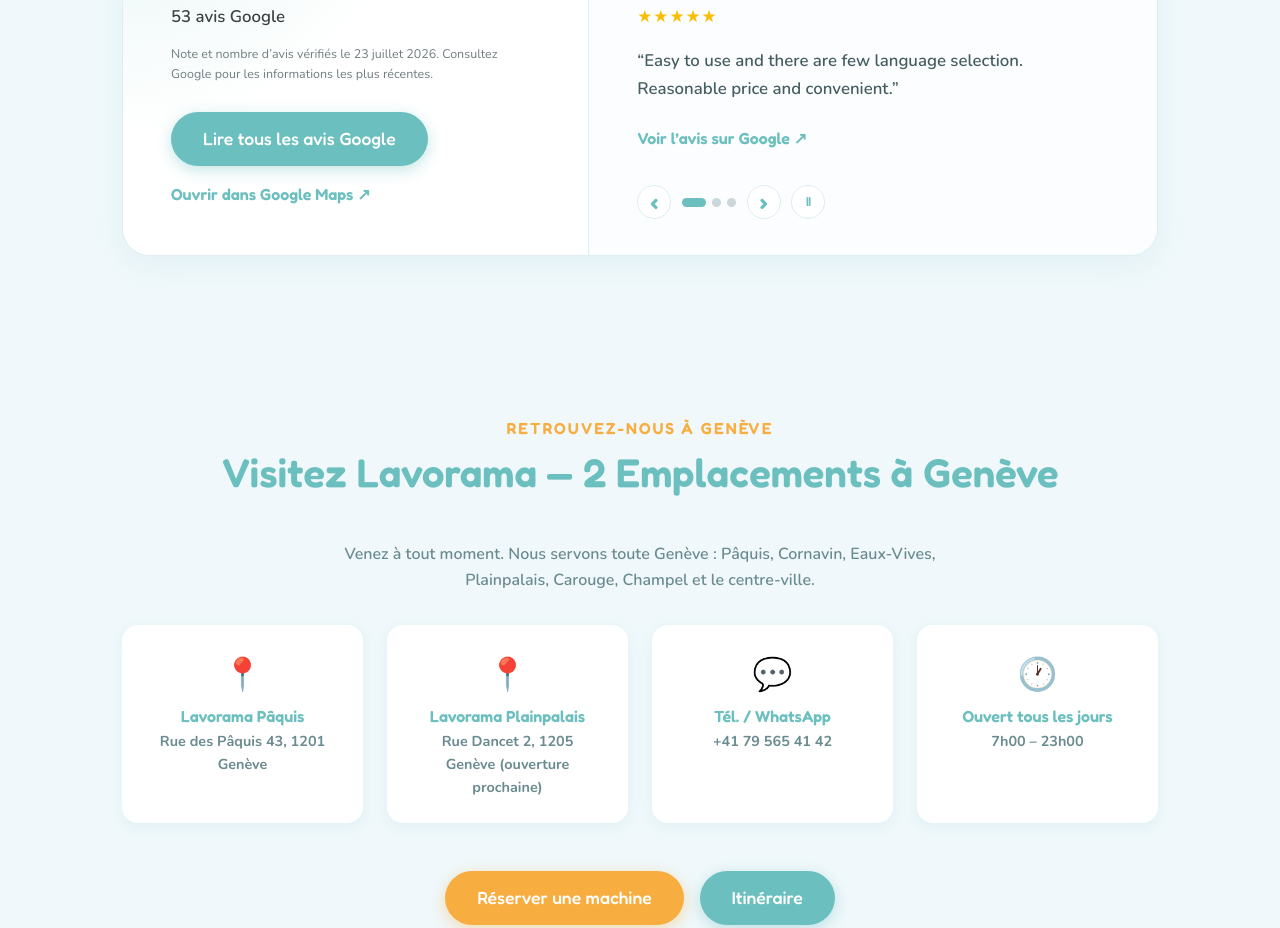
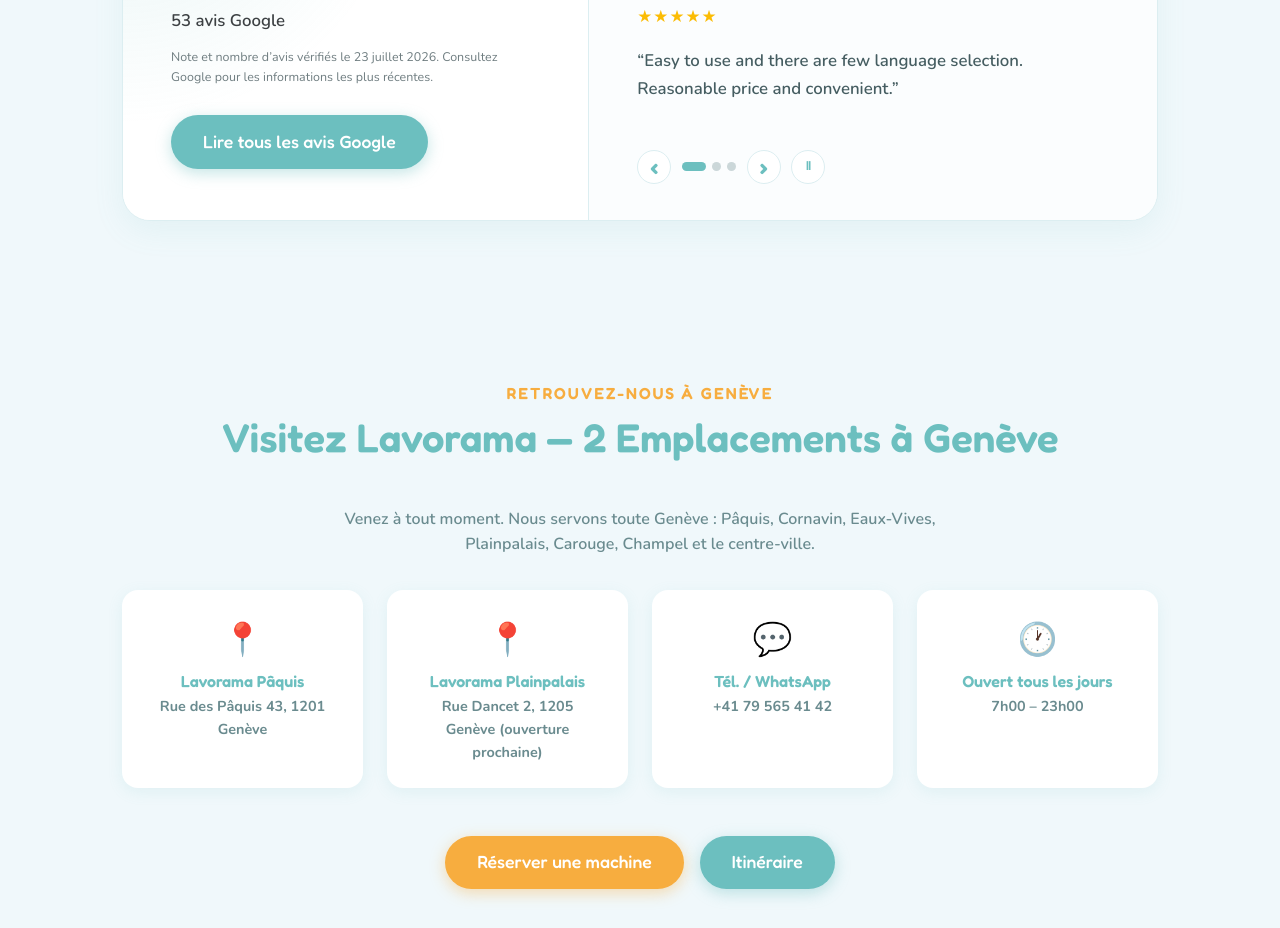
Before and after one commit to avadhshikha/lavorama-react, a React (Vite) app: page / in a window 1280 px wide. Shown: the part 3700-4628 px from the top of the page. Built offline with nearby package versions, Linux system fonts and the light colour scheme.

Commit message:
Keep one Google reviews link

```diff
--- a/src/App.jsx
+++ b/src/App.jsx
@@ -10,7 +10,6 @@
 import { useLang } from './LangContext.jsx';
 
 const GOOGLE_REVIEWS_URL = 'https://www.google.com/search?hl=fr&q=Lavorama+Gen%C3%A8ve&ludocid=13242875098853718847#lrd=0x478c65d2701fd2c9:0xb7c824bd180abb3f,1,,,,';
-const GOOGLE_MAPS_URL = 'https://www.google.com/maps?cid=13242875098853718847';
 const GOOGLE_REVIEWS = [
   {
     name: 'Will Kueh',
@@ -208,14 +207,6 @@
                 >
                   {h.googleReviewsCta}
                 </a>
-                <a
-                  href={GOOGLE_MAPS_URL}
-                  target="_blank"
-                  rel="noopener noreferrer"
-                  className="google-maps-link"
-                >
-                  {h.googleMapsCta} <span aria-hidden="true">↗</span>
-                </a>
               </div>
             </div>
 
@@ -242,14 +233,6 @@
                 </div>
                 <div className="review-stars" aria-label={h.fiveStarRating}>★★★★★</div>
                 <blockquote>“{activeReview.excerpt}”</blockquote>
-                <a
-                  href={GOOGLE_REVIEWS_URL}
-                  target="_blank"
-                  rel="noopener noreferrer"
-                  className="google-review-source-link"
-                >
-                  {h.googleReviewSourceLink} <span aria-hidden="true">↗</span>
-                </a>
               </article>
 
               <div className="review-slider-footer">
--- a/src/i18n.js
+++ b/src/i18n.js
@@ -106,12 +106,10 @@
       googleReviewCount: '53 avis Google',
       googleReviewNote: 'Note et nombre d’avis vérifiés le 23 juillet 2026. Consultez Google pour les informations les plus récentes.',
       googleReviewsCta: 'Lire tous les avis Google',
-      googleMapsCta: 'Ouvrir dans Google Maps',
       googleReviewSource: 'Avis publié sur Google',
       googleReviewerType: 'Local Guide',
       googleReviewerLabel: 'Client Google',
       fiveStarRating: 'Note de 5 sur 5',
-      googleReviewSourceLink: 'Voir l’avis sur Google',
       googleReviewSliderLabel: 'Navigation des avis Google',
       googleReviewPrevious: 'Afficher l’avis précédent',
       googleReviewNext: 'Afficher l’avis suivant',
@@ -226,12 +224,10 @@
       googleReviewCount: '53 Google reviews',
       googleReviewNote: 'Rating and review count checked on 23 July 2026. Visit Google for the latest information.',
       googleReviewsCta: 'Read all Google reviews',
-      googleMapsCta: 'Open in Google Maps',
       googleReviewSource: 'Review published on Google',
       googleReviewerType: 'Local Guide',
       googleReviewerLabel: 'Google customer',
       fiveStarRating: 'Rated 5 out of 5',
-      googleReviewSourceLink: 'View review on Google',
       googleReviewSliderLabel: 'Google review navigation',
       googleReviewPrevious: 'Show previous review',
       googleReviewNext: 'Show next review',
--- a/src/index.css
+++ b/src/index.css
@@ -343,15 +343,6 @@
   flex-wrap: wrap;
   gap: 1rem 1.25rem;
 }
-.google-maps-link,
-.google-review-source-link {
-  color: var(--primary);
-  font-family: 'Fredoka', sans-serif;
-  font-weight: 600;
-  text-decoration: none;
-}
-.google-maps-link:hover,
-.google-review-source-link:hover { color: var(--secondary); }
 .google-review-slider {
   display: flex;
   min-width: 0;
```
